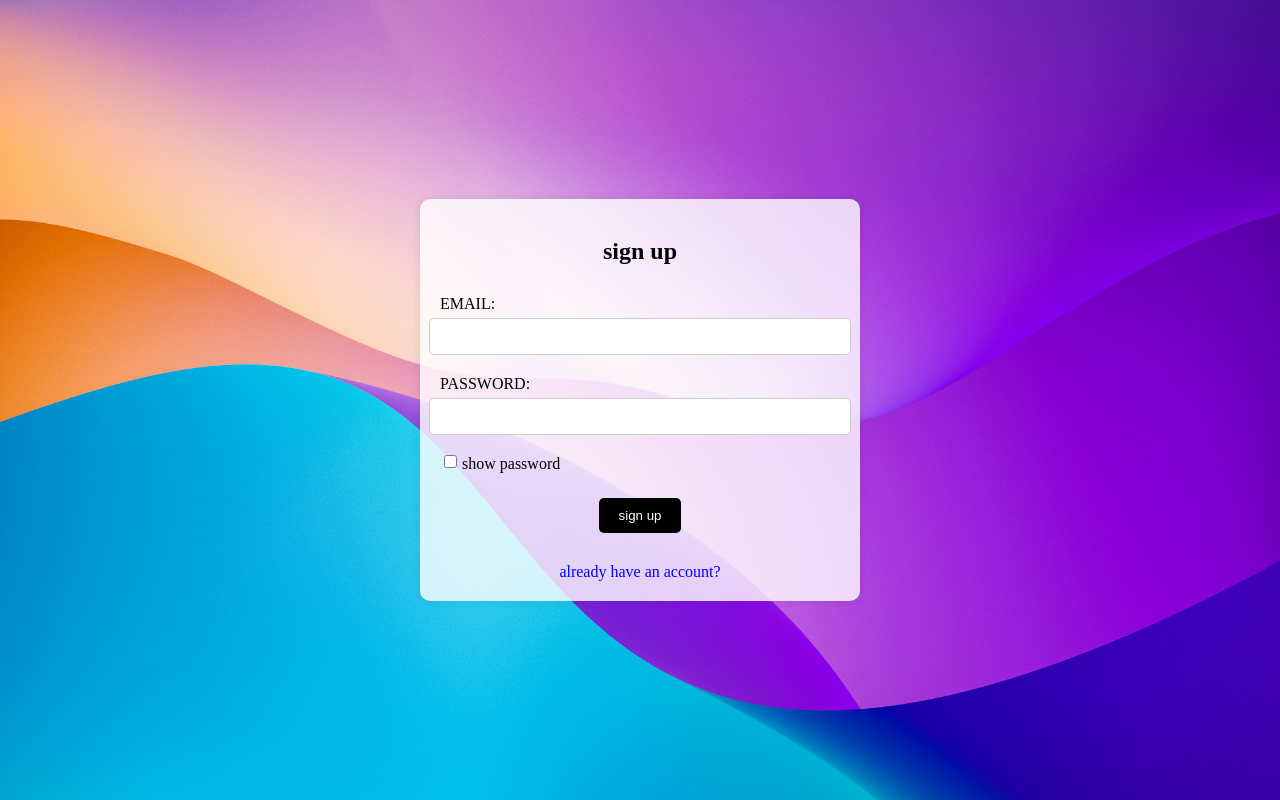
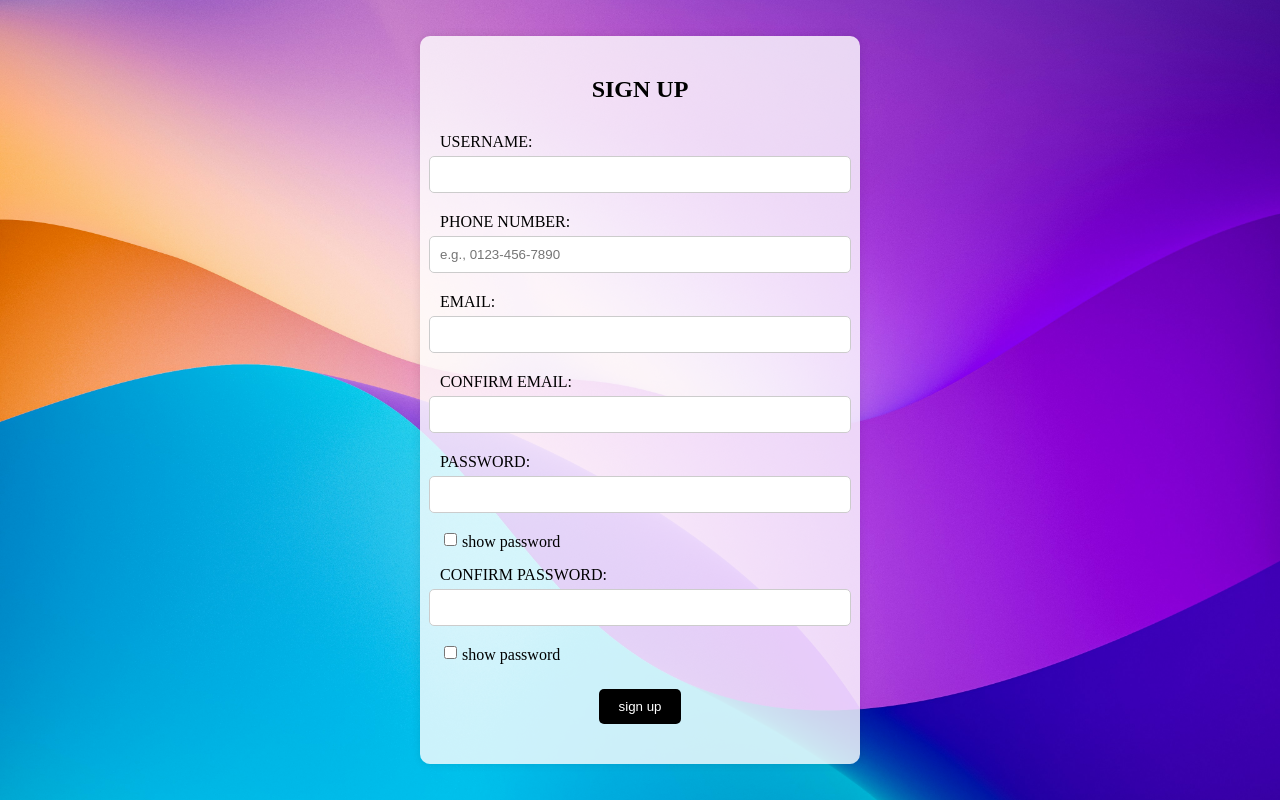
Before and after one commit to Andre-Arcilla/website, a PHP site: page /andre/signup.html in a window 1280 px wide. Run offline with PHP 8.4, Linux system fonts and the light colour scheme.

Commit message:
more updates to signup
hopefully this is the final version of the front end, only thing left is to post the data to the database

```diff
--- a/andre/signup.html
+++ b/andre/signup.html
@@ -8,34 +8,75 @@
 </head>
 <body>
     <div class="container">
-        <form id="signup-form" class="signup-form">
-            <h2>sign up</h2>
-            <label for="email">EMAIL:</label>
-            <input type="email" id="email" name="email" required>
+        <form id="signup-form" class="signup-form" onsubmit="return validateForm()">
+            <h2>SIGN UP</h2>
 
-            <label for="password">PASSWORD:</label>
-            <input type="password" id="password" name="password" required>
+            <div class="error-message" id="match-error"></div>
 
+            <label for="username">USERNAME:</label>
+            <input type="text" id="username" name="username" required>
+
+            <label for="phone">PHONE NUMBER:</label>
+            <input type="tel" id="phone" name="phone" pattern="[0-9]{4}-?[0-9]{3}-?[0-9]{4}" placeholder="e.g., 0123-456-7890" required>
+
+            <label for="email1">EMAIL:</label>
+            <input type="email" id="email1" name="email1" required>
+            <label for="email2">CONFIRM EMAIL:</label>
+            <input type="email" id="email2" name="email2" required>
+
+            <label for="password1">PASSWORD:</label>
+            <input type="password" id="password1" name="password1" required>
             <div class="show-password">
-                <input type="checkbox" id="show-password" onclick="togglePassword()">
-                <label for="show-password">show password</label>
+                <input type="checkbox" id="show-password1" onclick="togglePassword('password1')">
+                <label for="show-password1">show password</label>
+            </div>
+
+            <label for="password2">CONFIRM PASSWORD:</label>
+            <input type="password" id="password2" name="password2" required>
+            <div class="show-password">
+                <input type="checkbox" id="show-password2" onclick="togglePassword('password2')">
+                <label for="show-password2">show password</label>
             </div>
 
             <button type="submit">sign up</button>
-
-            <a href="#" class="already-account">already have an account?</a>
         </form>
     </div>
 
     <script>
-        document.getElementById('show-password').addEventListener('change', function() {
-            const passwordField = document.getElementById('password');
-            if (this.checked) {
-                passwordField.type = 'text';
-            } else {
-                passwordField.type = 'password';
-            }
-        });
+    function togglePassword(passwordId) {
+        const passwordField = document.getElementById(passwordId);
+        const showPasswordCheckbox = document.getElementById('show-' + passwordId);
+        if (showPasswordCheckbox.checked) {
+            passwordField.type = 'text';
+        } else {
+            passwordField.type = 'password';
+        }
+    }
+
+    function validateForm() {
+        var email1 = document.getElementById('email1').value;
+        var email2 = document.getElementById('email2').value;
+        var password1 = document.getElementById('password1').value;
+        var password2 = document.getElementById('password2').value;
+        var matchError = document.getElementById('match-error');
+
+        matchError.innerText = ""; // Clear previous error message
+
+        if (email1 !== email2) {
+            matchError.innerText = "Email addresses do not match.";
+            document.getElementById('match-error').style.display = 'block';
+            return false; // Prevent form submission
+        }
+
+        if (password1 !== password2) {
+            matchError.innerText = "Passwords do not match.";
+            document.getElementById('match-error').style.display = 'block';
+            return false; // Prevent form submission
+        }
+
+        // Additional validations or form submission logic can be added here
+        return true; // Allow form submission
+    }
     </script>
 </body>
 </html>
--- a/andre/styles.css
+++ b/andre/styles.css
@@ -24,6 +24,15 @@ body, html {
     align-items: center;
 }
 
+.error-message {
+    display: none;
+    background-color: rgba(255, 71, 71, 0.616);
+    padding: 15px;
+    padding-left: 50px;
+    padding-right: 50px;
+    border-radius: 50px;
+}
+
 .signup-form h2 {
     margin-bottom: 20px;
 }
@@ -35,7 +44,8 @@ body, html {
 
 .signup-form input[type="email"],
 .signup-form input[type="text"],
-.signup-form input[type="password"] {
+.signup-form input[type="password"],
+.signup-form input[type="tel"] {
     width: 100%;
     padding: 10px;
     margin-bottom: 10px;
```
